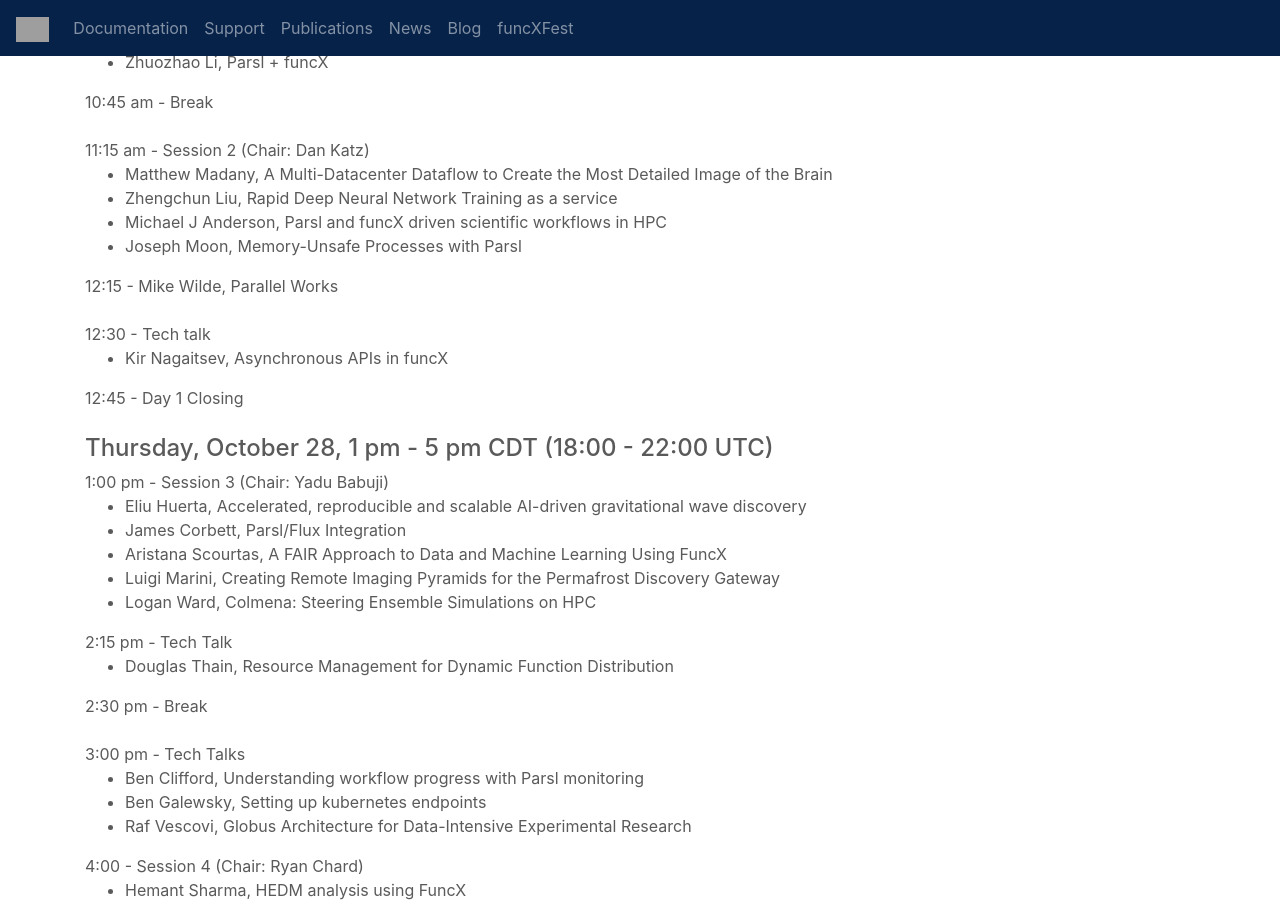
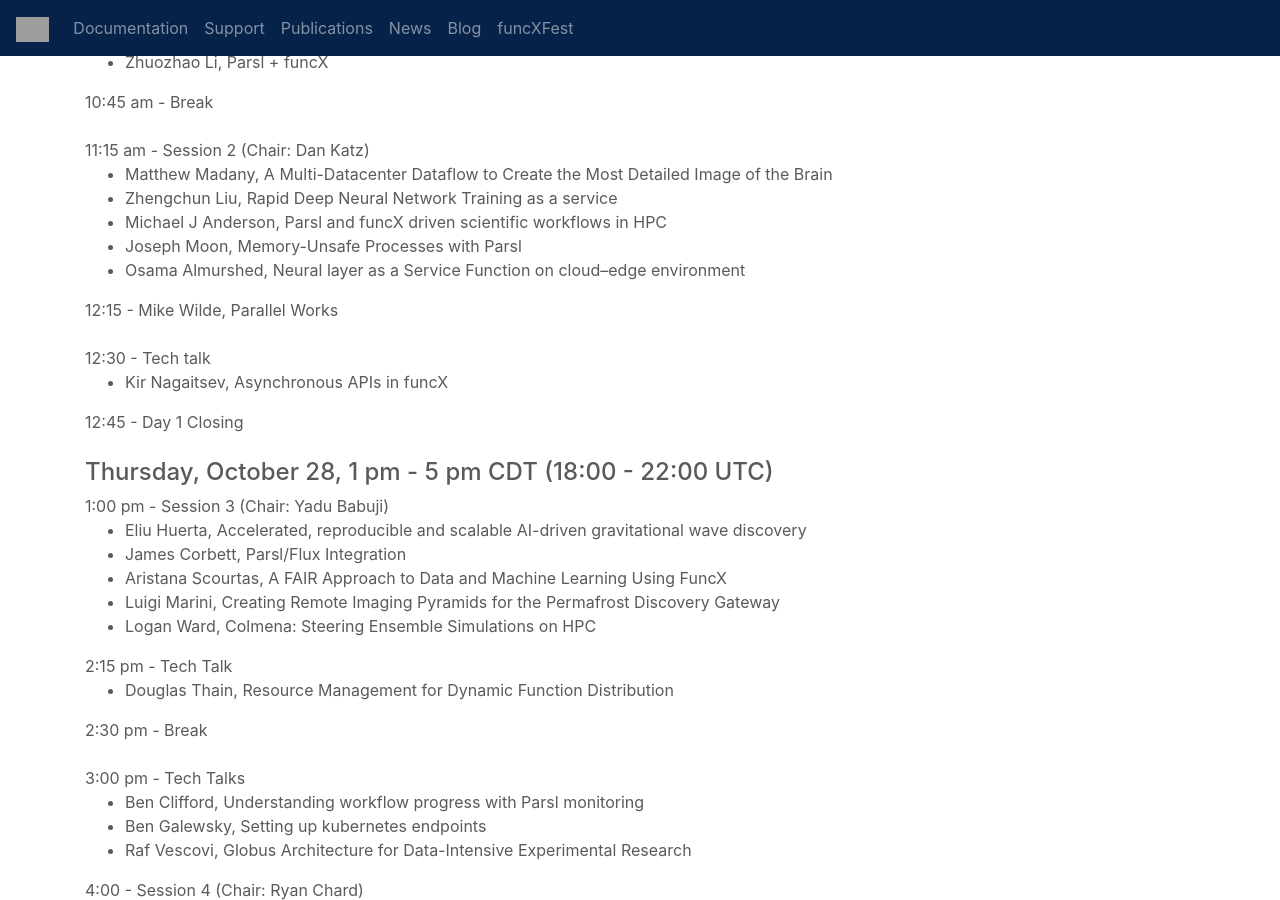
Before and after one commit to funcx-faas/funcx-faas.github.io, a Jekyll site: the page built from funcxfest2021.html, in a window 1280 px wide and 900 px high, scrolled down 864 px. Built offline with Jekyll 4.4.1, drawn with Linux system fonts in a browser that asks for light colours; grey boxes are pictures that could not be loaded.

Commit message:
Update funcxfest2021.html

```diff
--- a/funcxfest2021.html
+++ b/funcxfest2021.html
@@ -58,6 +58,7 @@
 	<li>Zhengchun Liu, Rapid Deep Neural Network Training as a service</li>
 	<li>Michael J Anderson, Parsl and funcX driven scientific workflows in HPC</li>
 	<li>Joseph Moon, Memory-Unsafe Processes with Parsl</li>
+      	<li>Osama Almurshed, Neural layer as a Service Function on cloud–edge environment</li>
    </ul>
 
       12:15 - Mike Wilde, Parallel Works <br /><br />
```
